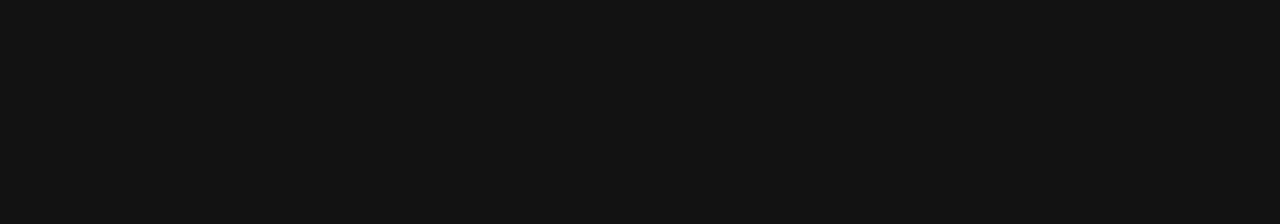
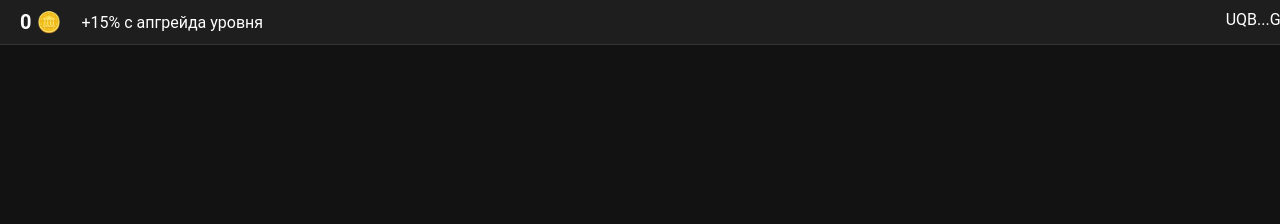
Before and after one commit to sh1zowlad/coin-clicker, a plain HTML site: page index.html in a window 1280 px wide. Shown: the top 224 px of the page. Drawn offline with Linux system fonts and the light colour scheme.

Commit message:
index.html

```diff
--- a/index.html
+++ b/index.html
@@ -64,6 +64,26 @@
             transform: scale(1.1);
         }
 
+        .top-bar {
+            width: 100%;
+            display: flex;
+            justify-content: space-between;
+            padding: 10px 20px;
+            background-color: #1e1e1e;
+            border-bottom: 1px solid #333;
+        }
+
+        .wallet-info {
+            display: flex;
+            align-items: center;
+        }
+
+        .wallet-balance {
+            font-size: 20px;
+            font-weight: bold;
+            margin-right: 20px;
+        }
+
         .nav-bar {
             position: absolute;
             bottom: 0;
@@ -89,6 +109,13 @@
     </style>
 </head>
 <body>
+    <div class="top-bar">
+        <div class="wallet-info">
+            <div class="wallet-balance">0 🪙</div>
+            <div class="bonus">+15% с апгрейда уровня</div>
+        </div>
+        <div class="wallet-id">UQB...GgU</div>
+    </div>
     <div class="container">
         <div class="profile">
             <img src="profile.jpg" alt="Profile Image">
```
